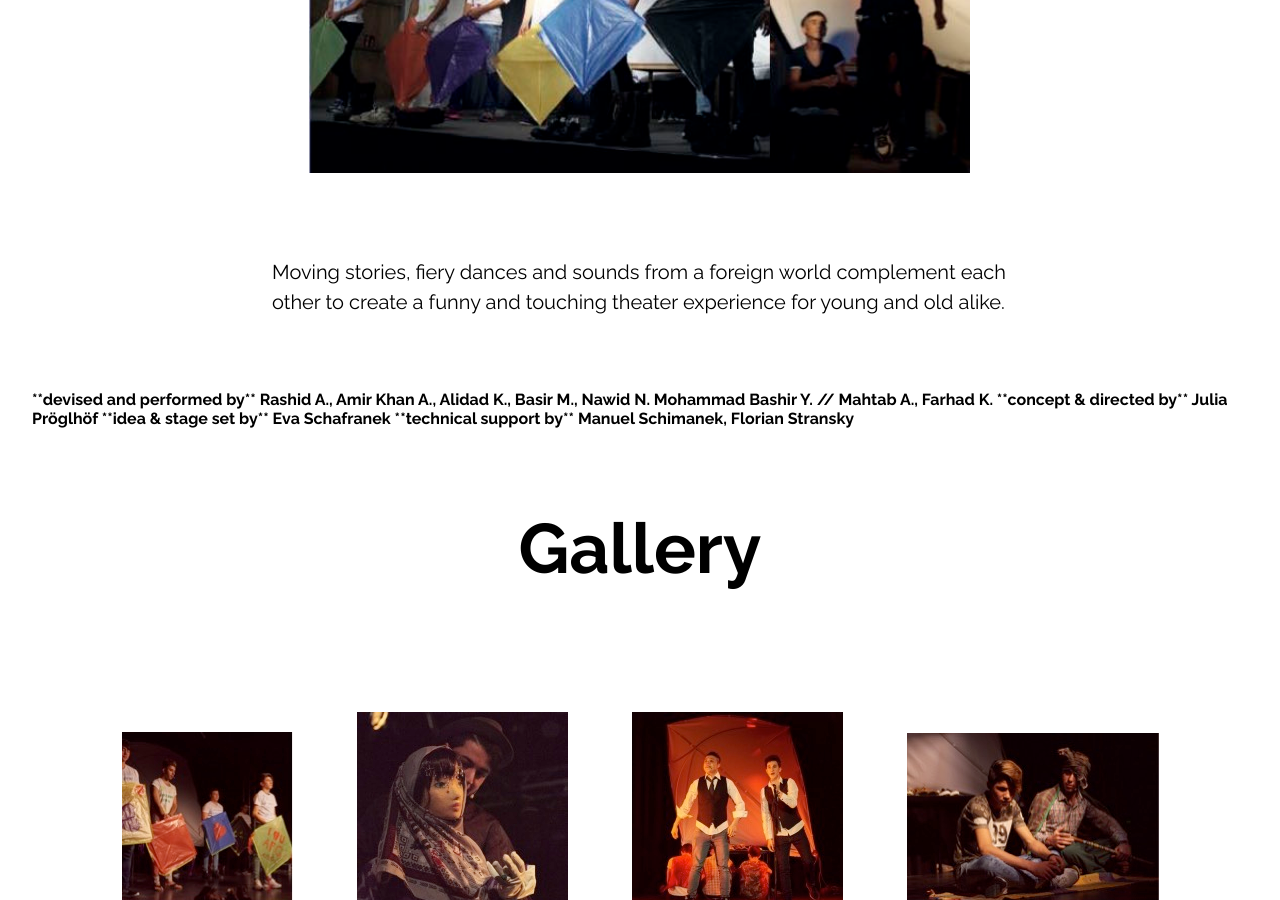
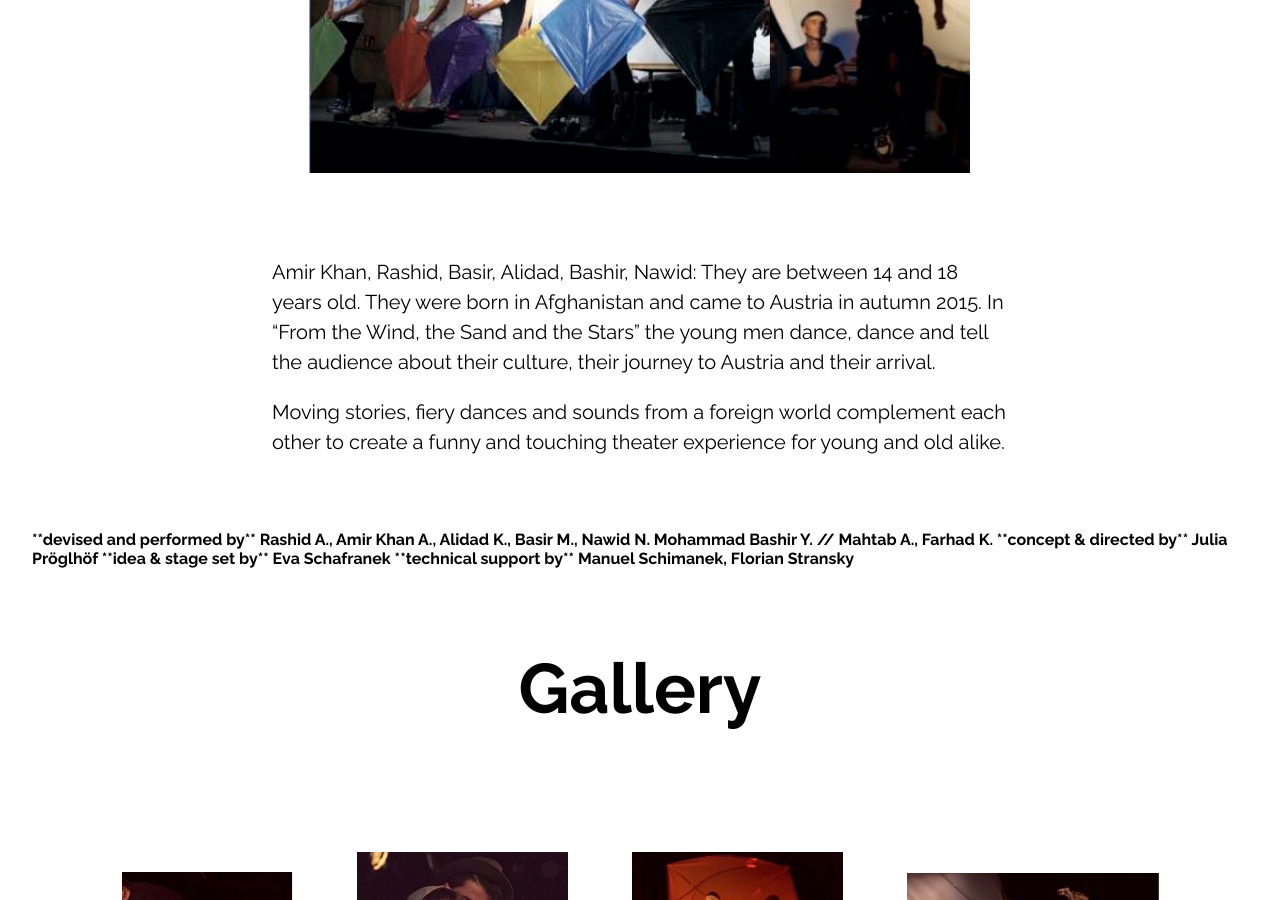
Before and after one commit to matteocarpi/julia, a Jekyll site: the page built from _posts/2019-04-20-vom-wind-dem-sand-und-den-sternen.md, in a window 1280 px wide and 900 px high, scrolled down 1013 px. Built offline with Jekyll 4.4.1, drawn with Linux system fonts in a browser that asks for light colours.

Commit message:
Update from Forestry.io Julia Proeglhoef updated _posts/2019-04-20-vom-wind-dem-sand-und-den-sternen.md

```diff
--- a/_posts/2019-04-20-vom-wind-dem-sand-und-den-sternen.md
+++ b/_posts/2019-04-20-vom-wind-dem-sand-und-den-sternen.md
@@ -16,8 +16,10 @@ current: false
 only_current: false
 main_pictures:
 - "/uploads/foto-vom-wind.jpg"
-description: Moving stories, fiery dances and sounds from a foreign world complement
-  each other to create a funny and touching theater experience for young and old alike.
+description: |-
+  Amir Khan, Rashid, Basir, Alidad, Bashir, Nawid: They are between 14 and 18 years old. They were born in Afghanistan and came to Austria in autumn 2015. In "From the Wind, the Sand and the Stars" the young men dance, dance and tell the audience about their culture, their journey to Austria and their arrival.
+
+  Moving stories, fiery dances and sounds from a foreign world complement each other to create a funny and touching theater experience for young and old alike.
 gallery:
 - "/uploads/fotowind1.jpg"
 - "/uploads/fotowind3.jpg"
```
